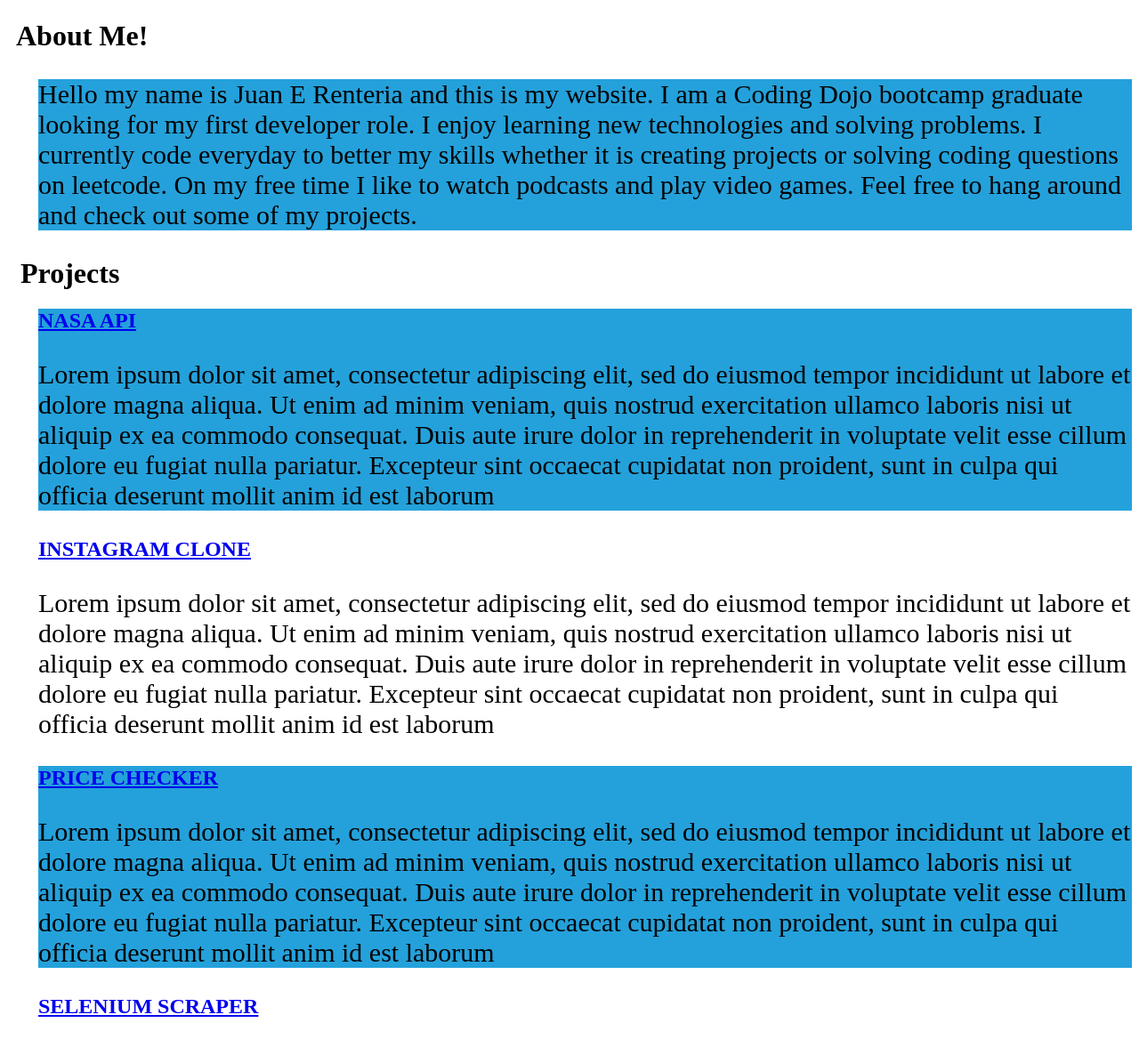
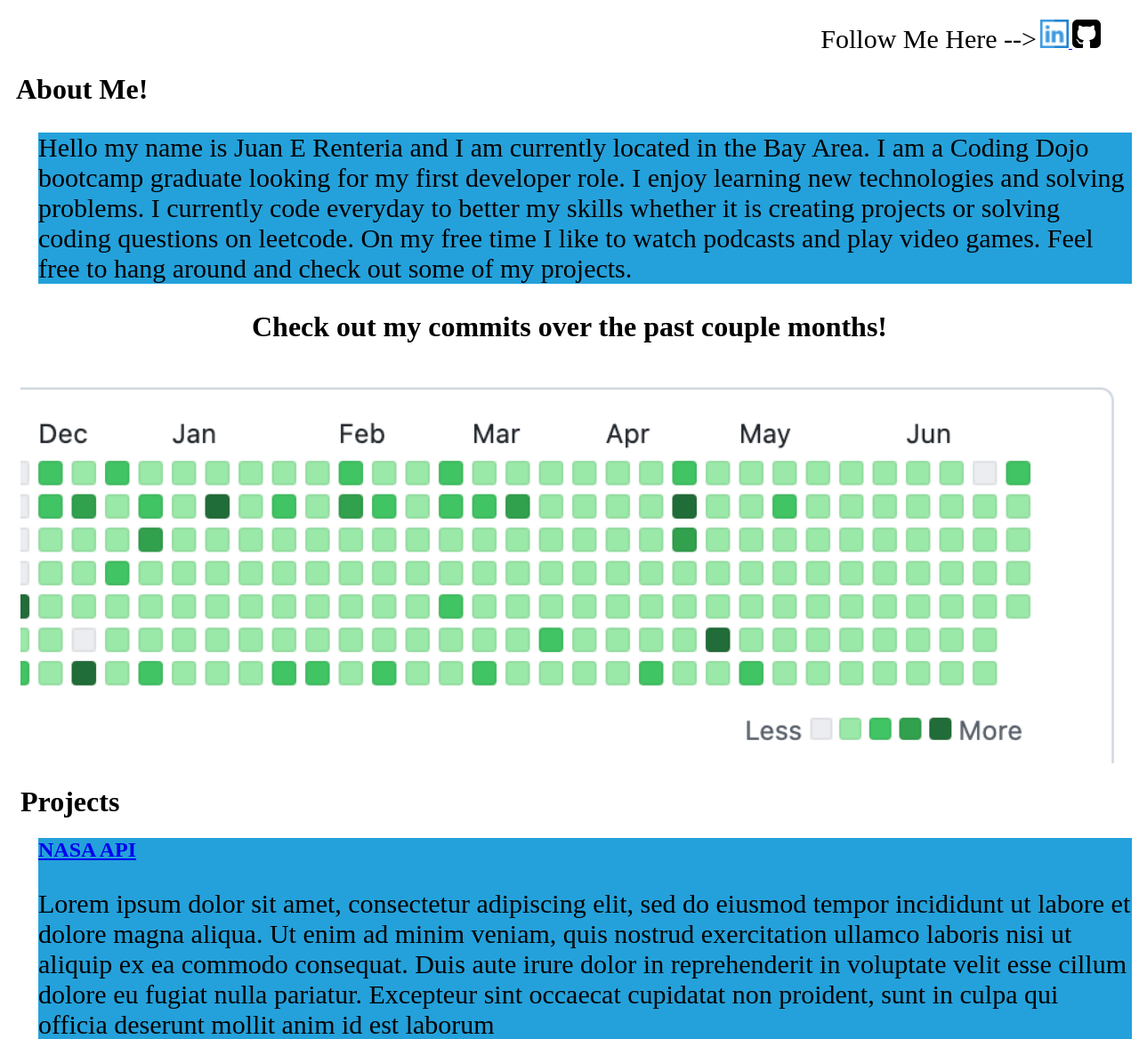
Before and after one commit to jerenteria/my_website, a Django app: page / in a window 1280 px wide. Shown: the part 110-1278 px from the top of the page at 89% size. Run offline with Django 3.2, Linux system fonts and the light colour scheme.

Commit message:
more css

```diff
--- a/my_website_project/my_website_app/static/css/style.css
+++ b/my_website_project/my_website_app/static/css/style.css
@@ -1,6 +1,16 @@
 .header {
     text-align: center;
     padding-top: 15px;
+    font-family: Rockwell;
+}
+
+.socials {
+    text-align: right;
+    margin-right: 35px;
+}
+
+.follow-here{
+    font-size: 30px;
     font-family: Rockwell;
 }
 
@@ -9,6 +19,14 @@
     font-family: Rockwell;
     margin-left: 35px;
     background-color: rgba(17, 153, 216, 0.918);
+}
+
+.gh-commits {
+    text-align: center;
+}
+
+.commits-header {
+    font-family: Rockwell;
 }
 
 .projects {
--- a/my_website_project/my_website_app/templates/index.html
+++ b/my_website_project/my_website_app/templates/index.html
@@ -12,12 +12,25 @@
         <h1 class="header">Welcome to juanrenteria.net!
         <br>
         Take a look at some of my projects</h1>
+        <div class="socials">
+            <span class="follow-here">Follow Me Here --></span>
+            <a href="https://www.linkedin.com/in/jer96/">
+                <img src="static/images/linkedin_24.png" alt="linkedin_24" height="32px">
+            </a>
+            <a href="https://github.com/jerenteria">
+                <img src="static/images/github_logo.png" alt="linkedin_24" height="32px">
+            </a>
+        </div>
         <h1 class="about-me-header">About Me!</h1>
-        <p class="about-me">Hello my name is Juan E Renteria and this is my website. I am a Coding Dojo bootcamp graduate looking for
+        <p class="about-me">Hello my name is Juan E Renteria and I am currently located in the Bay Area. I am a Coding Dojo bootcamp graduate looking for
         my first developer role. I enjoy learning new technologies and solving problems. I currently code everyday to better my skills
         whether it is creating projects or solving coding questions on leetcode. On my free time I like to watch podcasts and play video
         games. Feel free to hang around and check out some of my projects.
         </p>
+        <div class="gh-commits">
+            <h1 class="commits-header">Check out my commits over the past couple months!</h1>
+            <img src="static/images/github_commits.jpg" alt="gh_commits" height="450px">
+        </div>
         <h1 id="projects-header">Projects</h1>
         <div class="projects">
             <div class="blue-project">
@@ -55,7 +68,7 @@
         </div>
         <h1 id="work-header">Work Experience</h1>
         <div class="work-experience">
-            <h2 class="work-1">JR SERVICES</h2>
+            <h2>JR SERVICES</h2>
         </div>
     </div>
 </body>
```
Also changed, not shown: my_website_project/my_website_app/static/images/github_commits.jpg (added), my_website_project/my_website_app/static/images/github_logo.png (added), my_website_project/my_website_app/static/images/linkedin_24.png (added).
